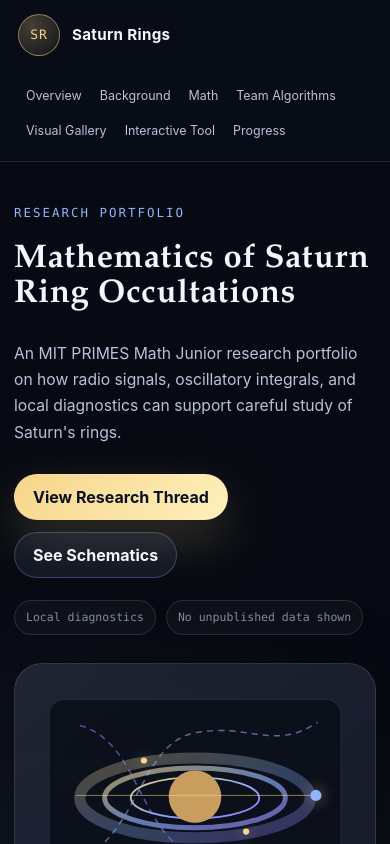
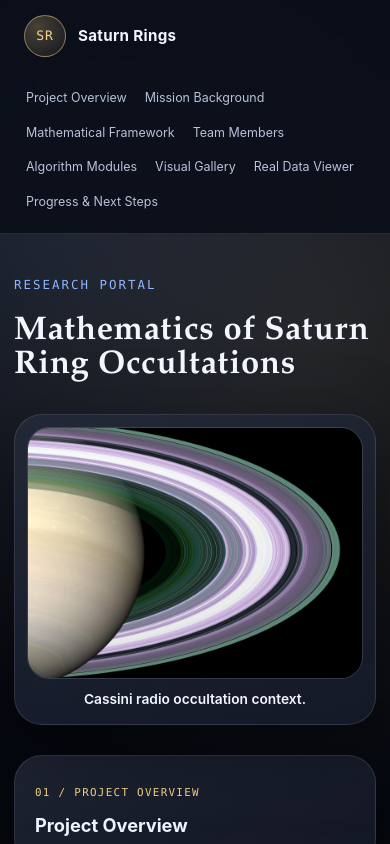
Before and after one commit to Dellin3/primes-ring-website, a React (Vite) app: page / in a window 390 px wide. Shown: the top 844 px of the page. Built offline with nearby package versions, Linux system fonts and the light colour scheme.

Commit message:
Update PRIMES website

```diff
--- a/src/App.css
+++ b/src/App.css
@@ -27,7 +27,11 @@
 
 .brand {
   gap: 12px;
+  border: 0;
   color: var(--text-strong);
+  font: inherit;
+  cursor: pointer;
+  background: transparent;
   text-decoration: none;
 }
 
@@ -67,19 +71,23 @@
   gap: 6px;
 }
 
-.site-header nav a {
+.site-header nav button {
   padding: 8px 10px;
+  border: 0;
   border-radius: 999px;
   color: var(--text);
+  font: inherit;
   font-size: 0.78rem;
+  cursor: pointer;
+  background: transparent;
   text-decoration: none;
   transition:
     background 180ms ease,
     color 180ms ease;
 }
 
-.site-header nav a:hover,
-.site-header nav a:focus-visible {
+.site-header nav button:hover,
+.site-header nav button:focus-visible {
   color: var(--text-strong);
   background: rgba(142, 182, 255, 0.12);
 }
@@ -192,13 +200,149 @@
 .featured-reference,
 .contribution-panel,
 .tool-preview,
-.data-viewer {
+.data-viewer,
+.portal-menu-card,
+.member-card,
+.member-detail,
+.progress-card {
   border: 1px solid var(--border);
   border-radius: var(--radius-lg);
   background:
     linear-gradient(145deg, rgba(255, 255, 255, 0.07), rgba(255, 255, 255, 0.025)),
     var(--surface);
   box-shadow: var(--shadow);
+}
+
+.portal-panel-wrap {
+  min-height: calc(100vh - 80px);
+  padding-top: 18px;
+}
+
+.back-button {
+  display: inline-flex;
+  align-items: center;
+  min-height: 42px;
+  margin-left: max(20px, calc((100vw - 1120px) / 2));
+  padding: 0 16px;
+  border: 1px solid rgba(247, 213, 138, 0.28);
+  border-radius: 999px;
+  color: var(--gold);
+  font: inherit;
+  font-family: var(--mono);
+  font-size: 0.74rem;
+  letter-spacing: 0.08em;
+  text-transform: uppercase;
+  cursor: pointer;
+  background: rgba(247, 213, 138, 0.07);
+}
+
+.back-button:hover,
+.back-button:focus-visible {
+  border-color: rgba(247, 213, 138, 0.55);
+  color: var(--text-strong);
+}
+
+.portal-home {
+  align-items: center;
+  row-gap: 30px;
+}
+
+.portal-menu {
+  display: grid;
+  grid-column: 1 / -1;
+  grid-template-columns: repeat(4, minmax(0, 1fr));
+  gap: 14px;
+  margin-top: 0;
+}
+
+.portal-menu-card {
+  display: flex;
+  min-height: 112px;
+  justify-content: center;
+  flex-direction: column;
+  padding: 20px;
+  color: inherit;
+  font: inherit;
+  text-align: center;
+  cursor: pointer;
+  transition:
+    border-color 180ms ease,
+    box-shadow 180ms ease,
+    transform 180ms ease,
+    background 180ms ease;
+}
+
+.portal-menu-card:hover,
+.portal-menu-card:focus-visible,
+.member-card:hover,
+.member-card:focus-visible,
+.member-card.active {
+  border-color: rgba(247, 213, 138, 0.5);
+  box-shadow:
+    var(--shadow),
+    0 0 0 1px rgba(247, 213, 138, 0.12);
+  transform: translateY(-2px);
+}
+
+.portal-menu-card:hover,
+.portal-menu-card:focus-visible {
+  background:
+    linear-gradient(145deg, rgba(247, 213, 138, 0.09), rgba(142, 182, 255, 0.04)),
+    var(--surface);
+}
+
+.portal-menu-card span {
+  color: var(--gold);
+  font-family: var(--mono);
+  font-size: 0.68rem;
+  letter-spacing: 0.12em;
+  text-transform: uppercase;
+}
+
+.portal-menu-card strong {
+  display: block;
+  margin-top: 12px;
+  color: var(--text-strong);
+  font-size: 1.14rem;
+  line-height: 1.25;
+}
+
+.portal-spaced {
+  margin-top: 24px;
+}
+
+.hero-image-card {
+  position: relative;
+  overflow: hidden;
+  width: min(100%, 500px);
+  justify-self: end;
+  margin: 0;
+  padding: 12px;
+}
+
+.hero-image-card::before {
+  content: '';
+  position: absolute;
+  inset: -24% -18%;
+  z-index: -1;
+  background: radial-gradient(circle, rgba(142, 182, 255, 0.16), transparent 62%);
+}
+
+.hero-image-card img {
+  display: block;
+  width: 100%;
+  aspect-ratio: 4 / 3;
+  border: 1px solid rgba(232, 238, 255, 0.14);
+  border-radius: 22px;
+  object-fit: cover;
+}
+
+.hero-image-card figcaption {
+  margin: 10px 6px 2px;
+  color: var(--text-strong);
+  font-size: 0.86rem;
+  font-weight: 600;
+  text-align: center;
 }
 
 .hero-visual {
@@ -418,6 +562,96 @@
   top: 0.62em;
   width: 10px;
   height: 10px;
+  border: 1px solid var(--gold);
+  border-radius: 50%;
+  background: rgba(247, 213, 138, 0.12);
+}
+
+.team-layout {
+  display: grid;
+  grid-template-columns: minmax(0, 1.05fr) minmax(300px, 0.95fr);
+  gap: 22px;
+  align-items: start;
+}
+
+.team-grid {
+  display: grid;
+  grid-template-columns: repeat(2, minmax(0, 1fr));
+  gap: 16px;
+}
+
+.member-card {
+  min-height: 170px;
+  padding: 24px;
+  color: inherit;
+  font: inherit;
+  text-align: left;
+  cursor: pointer;
+  transition:
+    border-color 180ms ease,
+    box-shadow 180ms ease,
+    transform 180ms ease;
+}
+
+.member-card h3,
+.member-detail h3 {
+  margin: 12px 0 10px;
+  color: var(--text-strong);
+  font-size: 1.18rem;
+  line-height: 1.25;
+}
+
+.member-card p,
+.member-detail p {
+  margin: 0;
+  color: var(--text);
+  line-height: 1.65;
+}
+
+.member-detail {
+  padding: 28px;
+}
+
+.member-detail p + p {
+  margin-top: 14px;
+}
+
+.member-detail strong {
+  color: var(--text-strong);
+}
+
+.progress-grid {
+  display: grid;
+  grid-template-columns: repeat(3, minmax(0, 1fr));
+  gap: 18px;
+}
+
+.progress-card {
+  padding: 26px;
+}
+
+.progress-card ul {
+  display: grid;
+  gap: 12px;
+  margin: 18px 0 0;
+  padding: 0;
+  list-style: none;
+}
+
+.progress-card li {
+  position: relative;
+  padding-left: 24px;
+  color: var(--text);
+  line-height: 1.55;
+}
+
+.progress-card li::before {
+  content: '';
+  position: absolute;
+  left: 0;
+  top: 0.55em;
+  width: 8px;
+  height: 8px;
   border: 1px solid var(--gold);
   border-radius: 50%;
   background: rgba(247, 213, 138, 0.12);
@@ -986,10 +1220,17 @@
   .two-column,
   .math-grid,
   .pipeline,
+  .team-layout,
+  .progress-grid,
   .contribution-panel,
   .figure-grid,
   .tool-preview {
     grid-template-columns: 1fr;
+  }
+
+  .portal-menu,
+  .team-grid {
+    grid-template-columns: repeat(2, minmax(0, 1fr));
   }
 
   .hero {
@@ -1033,7 +1274,7 @@
     gap: 2px;
   }
 
-  .site-header nav a {
+  .site-header nav button {
     padding: 7px 8px;
   }
 
@@ -1068,6 +1309,11 @@
     grid-template-columns: 1fr;
   }
 
+  .portal-menu,
+  .team-grid {
+    grid-template-columns: 1fr;
+  }
+
   .viewer-controls,
   .viewer-summary {
     grid-template-columns: 1fr;
--- a/src/App.jsx
+++ b/src/App.jsx
@@ -1,14 +1,15 @@
 import { useEffect, useMemo, useState } from 'react'
 import './App.css'
 
-const navItems = [
-  { label: 'Overview', href: '#top' },
-  { label: 'Background', href: '#background' },
-  { label: 'Math', href: '#math' },
-  { label: 'Team Algorithms', href: '#pipeline' },
-  { label: 'Visual Gallery', href: '#figures' },
-  { label: 'Interactive Tool', href: '#tool' },
-  { label: 'Progress', href: '#contribution' },
+const portalMenuItems = [
+  { id: 'overview', title: 'Project Overview' },
+  { id: 'background', title: 'Mission Background' },
+  { id: 'math', title: 'Mathematical Framework' },
+  { id: 'team', title: 'Team Members' },
+  { id: 'algorithms', title: 'Algorithm Modules' },
+  { id: 'gallery', title: 'Visual Gallery' },
+  { id: 'data', title: 'Real Data Viewer' },
+  { id: 'progress', title: 'Progress & Next Steps' },
 ]
 
 const pipelineSteps = [
@@ -153,13 +154,79 @@ const galleryImages = [
   },
 ]
 
-const plannedToolFeatures = [
-  'CSV upload',
-  'Radius vs optical depth interactive plot',
-  'Local radial window selection',
+const teamMembers = [
+  {
+    name: 'Mentor',
+    role: 'Research guidance and mathematical supervision.',
+    focus: 'Helping the team refine the reconstruction framework, numerical assumptions, and research direction.',
+    status: 'Ongoing mentorship.',
+  },
+  {
+    name: 'Member A',
+    role: 'Phase toy model and explanatory figures.',
+    focus: 'Creating simplified examples to visualize phase behavior, stationary points, and caustic-like transitions.',
+    input: 'Synthetic phase parameters.',
+    output: 'Explanatory plots and toy model figures.',
+    status: 'Prototype / discussion stage.',
+  },
+  {
+    name: 'Member B',
+    role: 'Root mapping and zero-finding module.',
+    focus: 'Locating stationary roots and organizing how they change across radial windows.',
+    input: 'Phase derivative evaluations over a radial grid.',
+    output: 'Root locations, branch candidates, and possible bifurcation zones.',
+    status: 'Prototype algorithm under refinement.',
+  },
+  {
+    name: 'Member C',
+    role: 'Phase model and geometry setup.',
+    focus: 'Connecting the physical geometry to phase-function behavior and reconstruction assumptions.',
+    input: 'Ring geometry, occultation setup, and model parameters.',
+    output: 'Phase model components and geometry-based explanations.',
+    status: 'Under development.',
+  },
+  {
+    name: 'Dell',
+    role: 'Visualization, local diagnostics, and research portal.',
+    focus: 'Building the website, visual gallery, real-data viewer, local radial-window inspection, and future stationary-phase diagnostics.',
+    input: 'CSV-style ring profile data and synthetic/toy model outputs.',
+    output: 'Interactive plots, selected radial windows, diagnostic summaries, and presentation-ready visual tools.',
+    status: 'Active development.',
+  },
+]
+
+const progressGroups = [
+  {
+    title: 'Completed',
+    items: [
+      'React/Vite research portal',
+      'GitHub + Vercel deployment',
+      'NASA/JPL image gallery',
+      'Team algorithm module layout',
+      'Real Cassini subset data viewer',
+      'Local window export prototype',
+    ],
+  },
+  {
+    title: 'In progress',
+    items: [
+      'More real data subsets',
+      'Data comparison between multiple days',
       'Derivative diagnostics',
-  'Export selected window as CSV',
-  'Future stationary-phase diagnostics',
+      'Stationary phase visualization',
+      'Branch bookkeeping prototype',
+    ],
+  },
+  {
+    title: 'Next',
+    items: [
+      'Add Day 141 dataset',
+      'Add overlay comparison',
+      'Add derivative plot',
+      'Add root/bifurcation toy demo',
+      'Ask teammates/mentor which names and contributions can be shown publicly',
+    ],
+  },
 ]
 
 const cassiniDataPath = '/data/cassini_day232.csv'
@@ -264,55 +331,33 @@ function rowsToCsv(rows) {
   return [headers.join(','), ...rows.map((row) => headers.map((header) => escapeCsvValue(row[header])).join(','))].join('\n')
 }
 
-function NavBar() {
+function NavBar({ onSelect }) {
   return (
     <header className="site-header">
-      <a className="brand" href="#top" aria-label="Go to top">
+      <button className="brand" type="button" onClick={() => onSelect('menu')} aria-label="Go to main menu">
         <span className="brand-mark">SR</span>
         <span>
           <strong>Saturn Rings</strong>
           <small>MIT PRIMES Math Junior</small>
         </span>
-      </a>
+      </button>
       <nav aria-label="Main navigation">
-        {navItems.map((item) => (
-          <a key={item.href} href={item.href}>
-            {item.label}
-          </a>
+        {portalMenuItems.map((item) => (
+          <button key={item.id} type="button" onClick={() => onSelect(item.id)}>
+            {item.title}
+          </button>
         ))}
       </nav>
     </header>
   )
 }
 
-function RingDiagram() {
+function HeroImageCard() {
   return (
-    <div className="visual-card hero-visual" aria-label="Abstract Saturn ring reconstruction diagram">
-      <svg viewBox="0 0 520 360" role="img">
-        <title>Abstract radio occultation and ring reconstruction diagram</title>
-        <defs>
-          <linearGradient id="ringGlow" x1="0%" x2="100%" y1="0%" y2="100%">
-            <stop offset="0%" stopColor="#f7d58a" />
-            <stop offset="55%" stopColor="#8eb6ff" />
-            <stop offset="100%" stopColor="#9b7cff" />
-          </linearGradient>
-        </defs>
-        <rect className="grid" x="26" y="28" width="468" height="304" rx="24" />
-        <ellipse className="ring ring-wide" cx="260" cy="186" rx="185" ry="64" />
-        <ellipse className="ring ring-mid" cx="260" cy="186" rx="145" ry="48" />
-        <ellipse className="ring ring-thin" cx="260" cy="186" rx="103" ry="33" />
-        <circle className="planet" cx="260" cy="184" r="42" />
-        <path className="signal signal-one" d="M76 70 C170 96 170 242 258 278 S380 245 446 295" />
-        <path className="signal signal-two" d="M72 286 C168 248 172 100 258 82 S386 112 456 65" />
-        <line className="beam" x1="70" y1="182" x2="450" y2="182" />
-        <circle className="node" cx="178" cy="126" r="5" />
-        <circle className="node" cx="342" cy="240" r="5" />
-        <circle className="spacecraft" cx="454" cy="182" r="9" />
-      </svg>
-      <div className="visual-caption">
-        Placeholder visualization: radio signal paths, ring profiles, and stationary regions.
-      </div>
-    </div>
+    <figure className="visual-card hero-image-card">
+      <img src="/images/cassini-occultation.jpg" alt="Cassini radio occultation context" />
+      <figcaption>Cassini radio occultation context.</figcaption>
+    </figure>
   )
 }
 
@@ -708,40 +753,91 @@ function CassiniDataViewer() {
 }
 
 function App() {
+  const [activePanel, setActivePanel] = useState('menu')
   const [selectedPipelineIndex, setSelectedPipelineIndex] = useState(0)
+  const [selectedMemberIndex, setSelectedMemberIndex] = useState(0)
   const selectedPipelineStep = pipelineSteps[selectedPipelineIndex]
+  const selectedMember = teamMembers[selectedMemberIndex]
 
+  function openPanel(panelId) {
+    setActivePanel(panelId)
+    window.scrollTo({ top: 0, behavior: 'smooth' })
+  }
+
+  function goBackToMenu() {
+    openPanel('menu')
+  }
+
+  function PanelShell({ children }) {
     return (
-    <div className="app-shell" id="top">
-      <NavBar />
+      <div className="portal-panel-wrap">
+        <button className="back-button" type="button" onClick={goBackToMenu}>
+          ← Back to Main Menu
+        </button>
+        {children}
+      </div>
+    )
+  }
 
-      <main>
-        <section className="hero section">
+  function renderMenu() {
+    return (
+      <section className="hero section portal-home">
         <div className="hero-copy">
-            <p className="eyebrow">Research Portfolio</p>
+          <p className="eyebrow">Research Portal</p>
           <h1>Mathematics of Saturn Ring Occultations</h1>
-            <p className="hero-lede">
-              An MIT PRIMES Math Junior research portfolio on how radio signals,
-              oscillatory integrals, and local diagnostics can support careful study of
-              Saturn's rings.
+        </div>
+        <HeroImageCard />
+        <div className="portal-menu" aria-label="Research portal main menu">
+          {portalMenuItems.map((item, index) => (
+            <button className="portal-menu-card" type="button" key={item.id} onClick={() => openPanel(item.id)}>
+              <span>{String(index + 1).padStart(2, '0')} / {item.title}</span>
+              <strong>{item.title}</strong>
+            </button>
+          ))}
+        </div>
+      </section>
+    )
+  }
+
+  function renderOverview() {
+    return (
+      <PanelShell>
+        <Section id="overview" eyebrow="01 / Overview" title="Project Overview">
+          <div className="two-column">
+            <p>
+              This portal presents an MIT PRIMES Math Junior project about how radio
+              occultation measurements can support careful study of Saturn’s rings. The
+              focus is mathematical structure, visualization, and local diagnostic tools.
             </p>
-            <div className="hero-actions" aria-label="Page shortcuts">
-              <a className="button primary" href="#pipeline">
-                View Research Thread
-              </a>
-              <a className="button secondary" href="#figures">
-                See Schematics
-              </a>
+            <p>
+              The current site is a research-support interface. It uses public or
+              schematic material only, avoids unpublished PRIMES data, and does not claim
+              final reconstruction results.
+            </p>
           </div>
-            <div className="status-strip">
-              <span>Local diagnostics</span>
-              <span>No unpublished data shown</span>
+          <div className="contribution-panel portal-spaced">
+            <div>
+              <h3>Current role of the portal</h3>
+              <p>
+                The portal organizes background, algorithms, image references, and local
+                radial-window tools so the research can be inspected in focused modules.
+              </p>
             </div>
+            <ul>
+              {contributions.map((item) => (
+                <li key={item}>{item}</li>
+              ))}
+            </ul>
           </div>
-          <RingDiagram />
-        </section>
+        </Section>
+      </PanelShell>
+    )
+  }
 
-        <Section id="background" eyebrow="01 / Background" title="Radio Occultation as a Window into Rings">
+  function renderBackground() {
+    return (
+      <PanelShell>
+        <Section id="background" eyebrow="02 / Mission Context" title="Radio Occultation as a Window into Rings">
           <div className="two-column">
             <p>
               In a radio occultation, a spacecraft sends a steady radio signal toward
@@ -753,14 +849,18 @@ function App() {
             <p>
               The mathematical challenge is that the observation is not a direct
               photograph of the rings. It is a transformed wave measurement, so geometry,
-              diffraction, phase, and numerical reconstruction all matter. This site
-              describes the framework I am studying and uses only schematic placeholder
-              visuals, not unpublished PRIMES results.
+              diffraction, phase, and numerical reconstruction all matter.
             </p>
           </div>
         </Section>
+      </PanelShell>
+    )
+  }
 
-        <Section id="math" eyebrow="02 / Mathematical Idea" title="Stationary Phase and Caustic Regions">
+  function renderMath() {
+    return (
+      <PanelShell>
+        <Section id="math" eyebrow="03 / Mathematical Framework" title="Stationary Phase and Caustic Regions">
           <div className="math-grid">
             {mathConcepts.map((concept) => (
               <article className="feature-card" key={concept.kicker}>
@@ -772,10 +872,59 @@ function App() {
             ))}
           </div>
         </Section>
+        <StationaryPhaseDemo />
+      </PanelShell>
+    )
+  }
 
-        <StationaryPhaseDemo />
+  function renderTeam() {
+    return (
+      <PanelShell>
+        <Section id="team" eyebrow="04 / Team Members" title="Team Members">
+          <div className="team-layout">
+            <div className="team-grid">
+              {teamMembers.map((member, index) => (
+                <button
+                  className={`member-card${selectedMemberIndex === index ? ' active' : ''}`}
+                  type="button"
+                  key={member.name}
+                  onClick={() => setSelectedMemberIndex(index)}
+                >
+                  <span className="card-kicker">{member.name}</span>
+                  <h3>{member.role}</h3>
+                  <p>{member.status}</p>
+                </button>
+              ))}
+            </div>
+            <article className="member-detail">
+              <span className="card-kicker">Selected member</span>
+              <h3>{selectedMember.name}</h3>
+              <p><strong>Role:</strong> {selectedMember.role}</p>
+              <p><strong>Focus:</strong> {selectedMember.focus}</p>
+              {selectedMember.input && <p><strong>Input:</strong> {selectedMember.input}</p>}
+              {selectedMember.output && <p><strong>Output:</strong> {selectedMember.output}</p>}
+              <p><strong>Status:</strong> {selectedMember.status}</p>
+            </article>
+          </div>
+        </Section>
+      </PanelShell>
+    )
+  }
 
-        <Section id="pipeline" eyebrow="04 / Reconstruction Pipeline" title="From Signal Geometry to Diagnostics">
+  function renderAlgorithms() {
+    const relatedMembers = ['Member C', 'Member A', 'Dell', 'Member B', 'Member B', 'Dell']
+    const statuses = [
+      'Reference module in progress.',
+      'Prototype workflow.',
+      'Active implementation.',
+      'Research prototype.',
+      'Early diagnostic design.',
+      'Visualization prototype.',
+    ]
+
+    return (
+      <PanelShell>
+        <Section id="pipeline" eyebrow="05 / Algorithm Modules" title="Team Algorithm Modules">
           <div className="pipeline">
             {pipelineSteps.map((step, index) => (
               <button
@@ -791,40 +940,23 @@ function App() {
             ))}
           </div>
           <div className="pipeline-detail">
-            <span className="card-kicker">Selected step</span>
+            <span className="card-kicker">Selected module</span>
             <h3>{selectedPipelineStep.title}</h3>
             <div className="detail-grid">
-              <p>
-                <strong>What it does:</strong> {selectedPipelineStep.does}
-              </p>
-              <p>
-                <strong>Why it matters:</strong> {selectedPipelineStep.matters}
-              </p>
-              <p>
-                <strong>Input / output:</strong> {selectedPipelineStep.io}
-              </p>
+              <p><strong>Goal:</strong> {selectedPipelineStep.does}</p>
+              <p><strong>Input / output:</strong> {selectedPipelineStep.io}</p>
+              <p><strong>Current status:</strong> {statuses[selectedPipelineIndex]}</p>
+              <p><strong>Related team member:</strong> {relatedMembers[selectedPipelineIndex]}</p>
             </div>
           </div>
         </Section>
+      </PanelShell>
+    )
+  }
 
-        <Section id="contribution" eyebrow="05 / My Contribution" title="Current Focus and Research Role">
-          <div className="contribution-panel">
-            <div>
-              <h3>Building mathematical intuition into computational tests</h3>
-              <p>
-                My current role is to make the analysis easier to see and inspect. I am
-                focusing on visualization, local windows in radius, and diagnostic tools
-                that can later support more formal stationary-phase and bifurcation work.
-              </p>
-            </div>
-            <ul>
-              {contributions.map((item) => (
-                <li key={item}>{item}</li>
-              ))}
-            </ul>
-          </div>
-        </Section>
-
+  function renderGallery() {
+    return (
+      <PanelShell>
         <Section id="figures" eyebrow="06 / Visual Gallery" title="Visual Gallery / Mission Context">
           <p className="gallery-intro">
             Public mission imagery provides context for the ring structures and
@@ -864,51 +996,71 @@ function App() {
             ))}
           </div>
         </Section>
+      </PanelShell>
+    )
+  }
 
-        <Section id="tool" eyebrow="07 / Future Interactive Tool" title="Toward a Cassini and Ring Data Explorer">
-          <div className="tool-preview">
-            <div className="mock-window">
-              <div className="window-bar">
-                <span></span>
-                <span></span>
-                <span></span>
-              </div>
-              <div className="window-content">
-                <div className="sidebar-lines"></div>
-                <div className="map-orbit"></div>
-                <div className="data-bars">
-                  <span></span>
-                  <span></span>
-                  <span></span>
-                  <span></span>
-                </div>
-              </div>
-            </div>
-            <div>
-              <span className="coming-soon">Coming soon</span>
-              <h3>Planned Cassini/ring data visualizer</h3>
-              <p>
-                This planned research-support tool will help inspect public or simulated
-                ring profiles without displaying unpublished PRIMES data or claiming final
-                reconstruction results.
+  function renderDataViewer() {
+    return (
+      <PanelShell>
+        <Section id="tool" eyebrow="07 / Real Data Viewer" title="Cassini Data Viewer">
+          <p className="gallery-intro">
+            This tool lets the team inspect a local radial window, compute basic
+            statistics, and export a selected window for follow-up reconstruction or
+            diagnostics.
           </p>
-              <ul className="tool-feature-list">
-                {plannedToolFeatures.map((feature) => (
-                  <li key={feature}>{feature}</li>
+          <CassiniDataViewer />
+        </Section>
+      </PanelShell>
+    )
+  }
+
+  function renderProgress() {
+    return (
+      <PanelShell>
+        <Section id="progress" eyebrow="08 / Progress" title="Progress & Next Steps">
+          <div className="progress-grid">
+            {progressGroups.map((group) => (
+              <article className="progress-card" key={group.title}>
+                <span className="card-kicker">{group.title}</span>
+                <ul>
+                  {group.items.map((item) => (
+                    <li key={item}>{item}</li>
                   ))}
                 </ul>
+              </article>
+            ))}
           </div>
-          </div>
-          <CassiniDataViewer />
         </Section>
-      </main>
+      </PanelShell>
+    )
+  }
 
+  function renderActivePanel() {
+    if (activePanel === 'menu') return renderMenu()
+    if (activePanel === 'overview') return renderOverview()
+    if (activePanel === 'background') return renderBackground()
+    if (activePanel === 'math') return renderMath()
+    if (activePanel === 'team') return renderTeam()
+    if (activePanel === 'algorithms') return renderAlgorithms()
+    if (activePanel === 'gallery') return renderGallery()
+    if (activePanel === 'data') return renderDataViewer()
+    if (activePanel === 'progress') return renderProgress()
+    return renderMenu()
+  }
+
+  return (
+    <div className="app-shell" id="top">
+      <NavBar onSelect={openPanel} />
+      <main>{renderActivePanel()}</main>
+      {activePanel !== 'menu' && (
         <footer className="site-footer">
           <p>
-          Research portfolio for an MIT PRIMES Math Junior project. Visuals are schematic
-          placeholders and do not display unpublished data.
+            Research portfolio for an MIT PRIMES Math Junior project. Public imagery and
+            sample data are used for context; unpublished PRIMES data is not displayed.
           </p>
         </footer>
+      )}
     </div>
   )
 }
```
Lines whose indentation alone changed are shown as unchanged.
